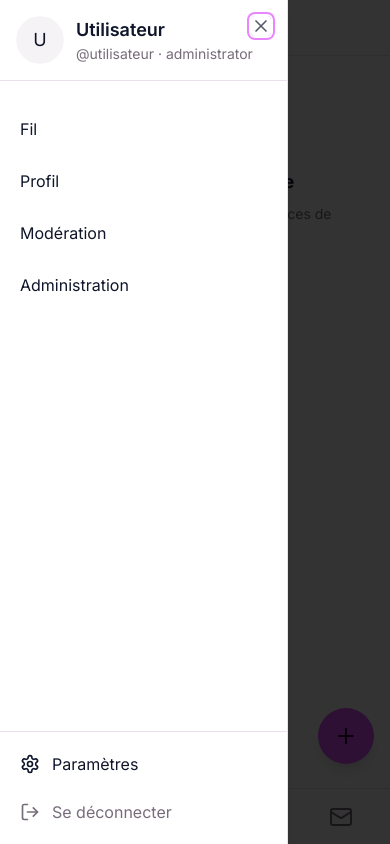
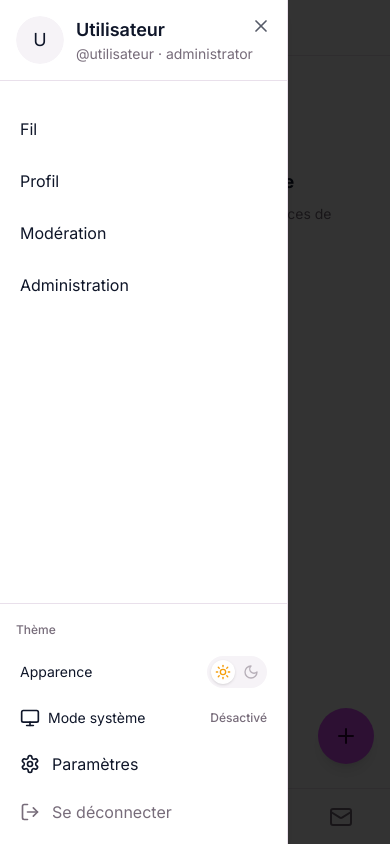
Before and after one commit to Gosyfrone/WebDad, a Next.js app in the folder frontend/: page /parametres in a window 390 px wide. Both pictures are taken after a click on the button "Ouvrir le menu de navigation". Built offline with nearby package versions, Linux system fonts and the light colour scheme.

Commit message:
feat(frontend) : switch de thème (clair/sombre/système) animé (#60)

```diff
--- a/frontend/src/app/layout.tsx
+++ b/frontend/src/app/layout.tsx
@@ -24,14 +24,14 @@ export default function RootLayout({
     <html lang="fr" suppressHydrationWarning>
       <body className={inter.className}>
         {/*
-          Thème par défaut : clair. On n'active PAS `enableSystem` pour ne pas
-          suivre la préférence sombre de l'OS/navigateur (cf. CLAUDE.md §5).
-          Le mode sombre reste disponible via le futur sélecteur (setTheme('dark')).
+          Thème par défaut : clair. `enableSystem` est activé pour permettre
+          l'option « Système » du sélecteur (ThemeToggle), qui suit la préférence
+          de l'OS/navigateur. Le défaut reste clair (et non system).
         */}
         <ThemeProvider
           attribute="class"
           defaultTheme="light"
-          enableSystem={false}
+          enableSystem
           disableTransitionOnChange
         >
           {children}
--- a/frontend/src/components/layout/mobile-header.tsx
+++ b/frontend/src/components/layout/mobile-header.tsx
@@ -9,6 +9,7 @@ import { LogOut, Settings } from 'lucide-react'
 import { cn } from '@/lib/utils'
 import { ROUTES, navItemsForRole } from '@/lib/routes'
 import type { UserRole } from '@/types'
+import { ThemeToggle } from '@/components/theme-toggle'
 import { Avatar, AvatarFallback } from '@/components/ui/avatar'
 import {
   Sheet,
@@ -136,8 +137,10 @@ export function MobileHeader({ role, username = 'Utilisateur' }: MobileHeaderPro
             })}
           </nav>
 
-          {/* Paramètres + déconnexion */}
+          {/* Thème + Paramètres + déconnexion */}
           <div className="border-t p-2">
+            {/* Le sélecteur de thème ne ferme pas le tiroir (on garde le retour visuel) */}
+            <ThemeToggle />
             <SheetClose asChild>
               <Link
                 href={ROUTES.parametres}
--- /dev/null
+++ b/frontend/src/components/theme-toggle.tsx
@@ -0,0 +1,114 @@
+'use client'
+
+import { useEffect, useState } from 'react'
+import { Monitor, Moon, Sun } from 'lucide-react'
+import { useTheme } from 'next-themes'
+
+import { cn } from '@/lib/utils'
+
+/**
+ * Sélecteur d'apparence :
+ *   - un interrupteur façon iOS clair/sombre (curseur sur le Soleil ou la Lune) ;
+ *   - une ligne « Mode système » (icône écran) qui suit la préférence de l'OS.
+ *
+ * Quand le mode système est activé, l'interrupteur clair/sombre est grisé
+ * (désactivé) et reflète l'apparence effective déduite de l'OS (`resolvedTheme`).
+ * S'appuie sur next-themes ; persistance auto (localStorage). Le flag `mounted`
+ * évite le mismatch d'hydratation (le serveur ignore le thème).
+ */
+export function ThemeToggle() {
+  const { theme, resolvedTheme, setTheme } = useTheme()
+  const [mounted, setMounted] = useState(false)
+  useEffect(() => setMounted(true), [])
+
+  // Sens du dernier basculement, pour jouer la bonne animation de slide.
+  // `null` = aucun (montage initial → pas d'animation parasite).
+  const [slide, setSlide] = useState<'left' | 'right' | null>(null)
+
+  const systemOn = mounted && theme === 'system'
+  const isDark = mounted && (systemOn ? resolvedTheme === 'dark' : theme === 'dark')
+
+  function toggleLightDark() {
+    if (systemOn) return
+    const goingDark = !isDark
+    setSlide(goingDark ? 'right' : 'left')
+    setTheme(goingDark ? 'dark' : 'light')
+  }
+
+  function toggleSystem() {
+    // Désactiver le système : on fige l'apparence courante en choix manuel.
+    if (systemOn) setTheme(resolvedTheme === 'dark' ? 'dark' : 'light')
+    else setTheme('system')
+  }
+
+  return (
+    <div className="px-2 py-1">
+      <span className="text-xs font-medium text-muted-foreground">Thème</span>
+
+      <div className="mt-2 flex flex-col gap-1">
+        {/* Interrupteur clair / sombre */}
+        <div className="flex items-center justify-between rounded-lg px-1 py-2">
+          <span className="text-sm">Apparence</span>
+          <button
+            type="button"
+            role="switch"
+            aria-checked={isDark}
+            aria-label="Basculer entre le mode clair et sombre"
+            disabled={systemOn}
+            onClick={toggleLightDark}
+            className={cn(
+              'relative inline-flex h-8 w-[3.75rem] shrink-0 items-center rounded-full bg-muted transition-opacity',
+              systemOn && 'cursor-not-allowed opacity-50',
+            )}
+          >
+            {/* Curseur qui glisse (animation directionnelle au clic) */}
+            <span
+              className={cn(
+                'absolute left-1 z-0 h-6 w-6 rounded-full bg-background shadow',
+                isDark ? 'translate-x-7' : 'translate-x-0',
+                slide === 'right' && 'animate-theme-thumb-right',
+                slide === 'left' && 'animate-theme-thumb-left',
+              )}
+            />
+            {/* Icônes aux deux extrémités */}
+            <Sun
+              className={cn(
+                'absolute left-2 z-10 h-4 w-4 transition-colors',
+                !isDark ? 'text-amber-500' : 'text-muted-foreground/50',
+              )}
+              aria-hidden
+            />
+            <Moon
+              className={cn(
+                'absolute right-2 z-10 h-4 w-4 transition-colors',
+                isDark ? 'text-foreground' : 'text-muted-foreground/50',
+              )}
+              aria-hidden
+            />
+          </button>
+        </div>
+
+        {/* Ligne Mode système */}
+        <button
+          type="button"
+          aria-pressed={systemOn}
+          onClick={toggleSystem}
+          className="flex items-center justify-between rounded-lg px-1 py-2 transition-colors hover:bg-accent"
+        >
+          <span className="flex items-center gap-2 text-sm">
+            <Monitor className="h-5 w-5" aria-hidden />
+            Mode système
+          </span>
+          <span
+            className={cn(
+              'text-xs font-medium',
+              systemOn ? 'text-primary' : 'text-muted-foreground',
+            )}
+          >
+            {systemOn ? 'Activé' : 'Désactivé'}
+          </span>
+        </button>
+      </div>
+    </div>
+  )
+}
--- a/frontend/tailwind.config.ts
+++ b/frontend/tailwind.config.ts
@@ -67,10 +67,23 @@ const config: Config = {
           from: { height: 'var(--radix-accordion-content-height)' },
           to: { height: '0' },
         },
+        // Curseur de l'interrupteur de thème (immunisé contre
+        // `disableTransitionOnChange` de next-themes, qui désactive les
+        // `transition` mais pas les `animation`).
+        'theme-thumb-right': {
+          from: { transform: 'translateX(0)' },
+          to: { transform: 'translateX(1.75rem)' },
+        },
+        'theme-thumb-left': {
+          from: { transform: 'translateX(1.75rem)' },
+          to: { transform: 'translateX(0)' },
+        },
       },
       animation: {
         'accordion-down': 'accordion-down 0.2s ease-out',
         'accordion-up': 'accordion-up 0.2s ease-out',
+        'theme-thumb-right': 'theme-thumb-right 0.3s ease-in-out',
+        'theme-thumb-left': 'theme-thumb-left 0.3s ease-in-out',
       },
     },
   },
```
Also changed, not shown: 1 other file (tests, documents, lock files or other folders).
